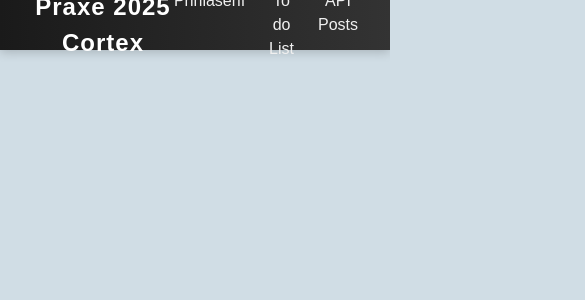
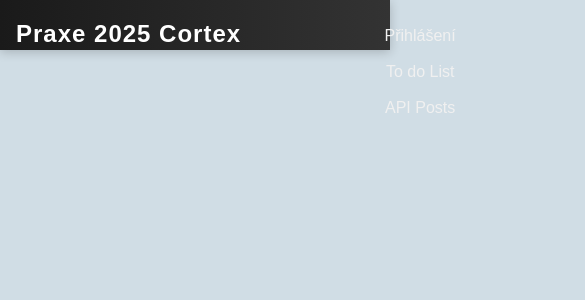
Before and after one commit to masenkq/prihlaseniAmberReact, a React (Create React App) app: page /stepama/home in a window 390 px wide. Shown: the top 300 px of the page, 585 px wide, since content can reach past the window. Built offline with nearby package versions, Linux system fonts and the light colour scheme.

Commit message:
respontivni header

```diff
--- a/src/styles/_header-footer.sass
+++ b/src/styles/_header-footer.sass
@@ -9,10 +9,17 @@
   position: sticky
   top: 0
   z-index: 1000
+  flex-wrap: wrap
+
+  @media (max-width: 768px)
+    flex-direction: column
+    align-items: flex-start
+    padding: 1rem
 
 .header-left
   font-size: 1.5rem
   font-weight: bold
+  margin-bottom: 0.5rem
 
 .header-logo-text
   color: #fff
@@ -23,6 +30,12 @@
   display: flex
   gap: 1.5rem
 
+  @media (max-width: 768px)
+    flex-direction: column
+    gap: 0.75rem
+    width: 100%
+    margin-top: 0.5rem
+
 .nav-link
   color: #f0f0f0
   text-decoration: none
```
